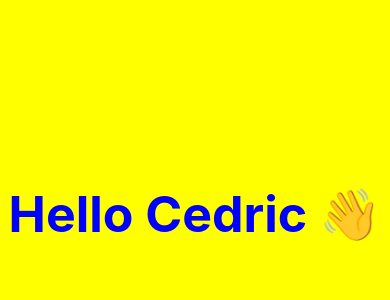
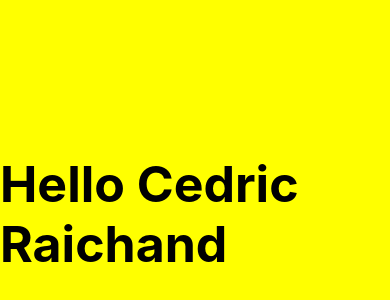
Before and after one commit to Cedric-Raichand/Seledah, a React Native app: screen / in a window 390 px wide. Shown: the part 208-508 px from the top of the page. Built offline with nearby package versions, Linux system fonts and the light colour scheme.

Commit message:
Update greeting text and change text color

```diff
--- a/App.js
+++ b/App.js
@@ -3,7 +3,7 @@ import { View, Text, StyleSheet} from "react-native";
 export default function Home() {
   return (
     <View style={styles.container}>
-      <Text style={styles.text}>Hello Cedric 👋</Text>
+      <Text style={styles.text}>Hello Cedric Raichand</Text>
     </View>
   );
 }
@@ -16,7 +16,7 @@ export default function Home() {
       backgroundColor:"yellow",
     },
     text:{
-      color:"blue",
+      color:"black",
       fontSize:50,
       fontWeight:"bold",
     },
```
